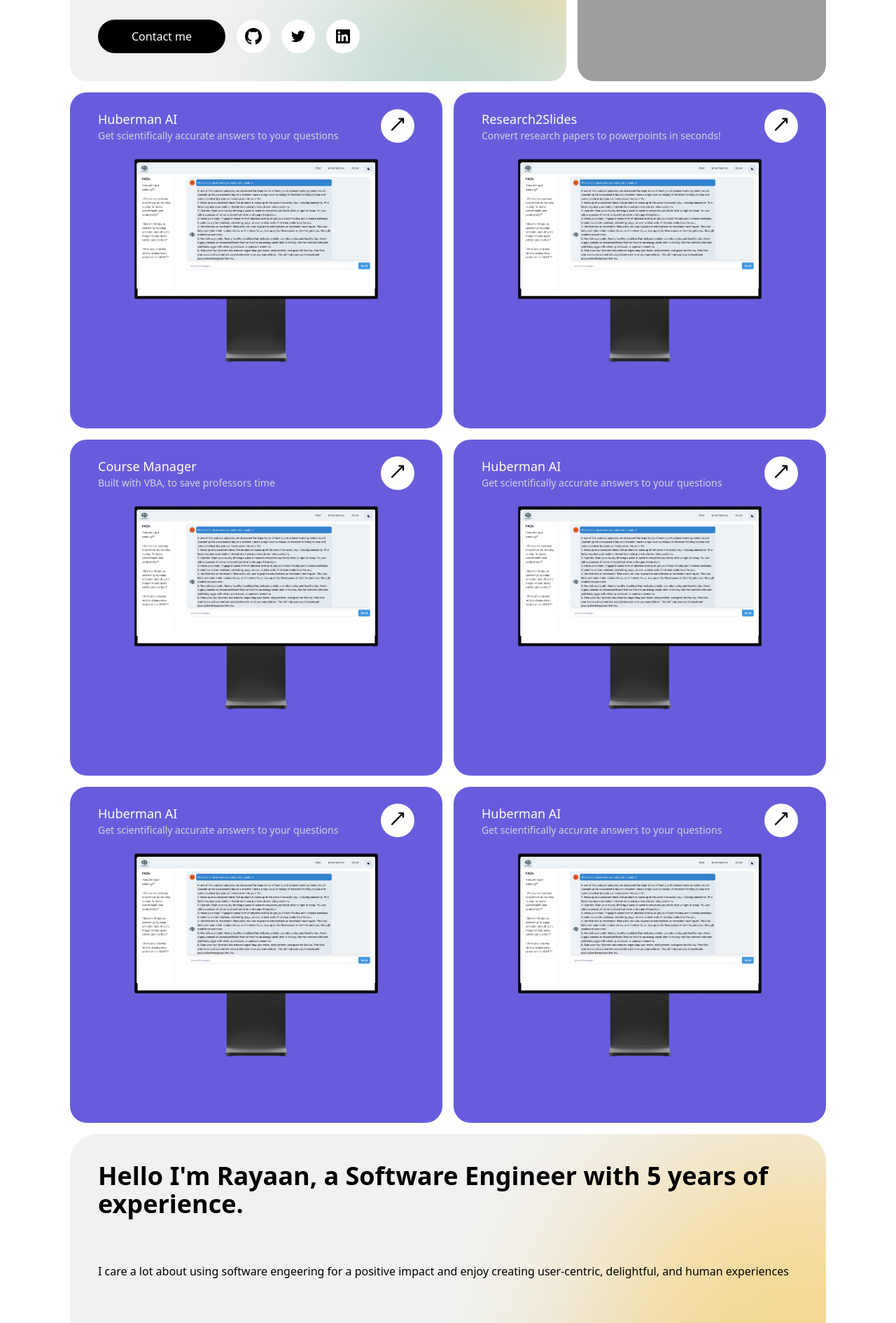
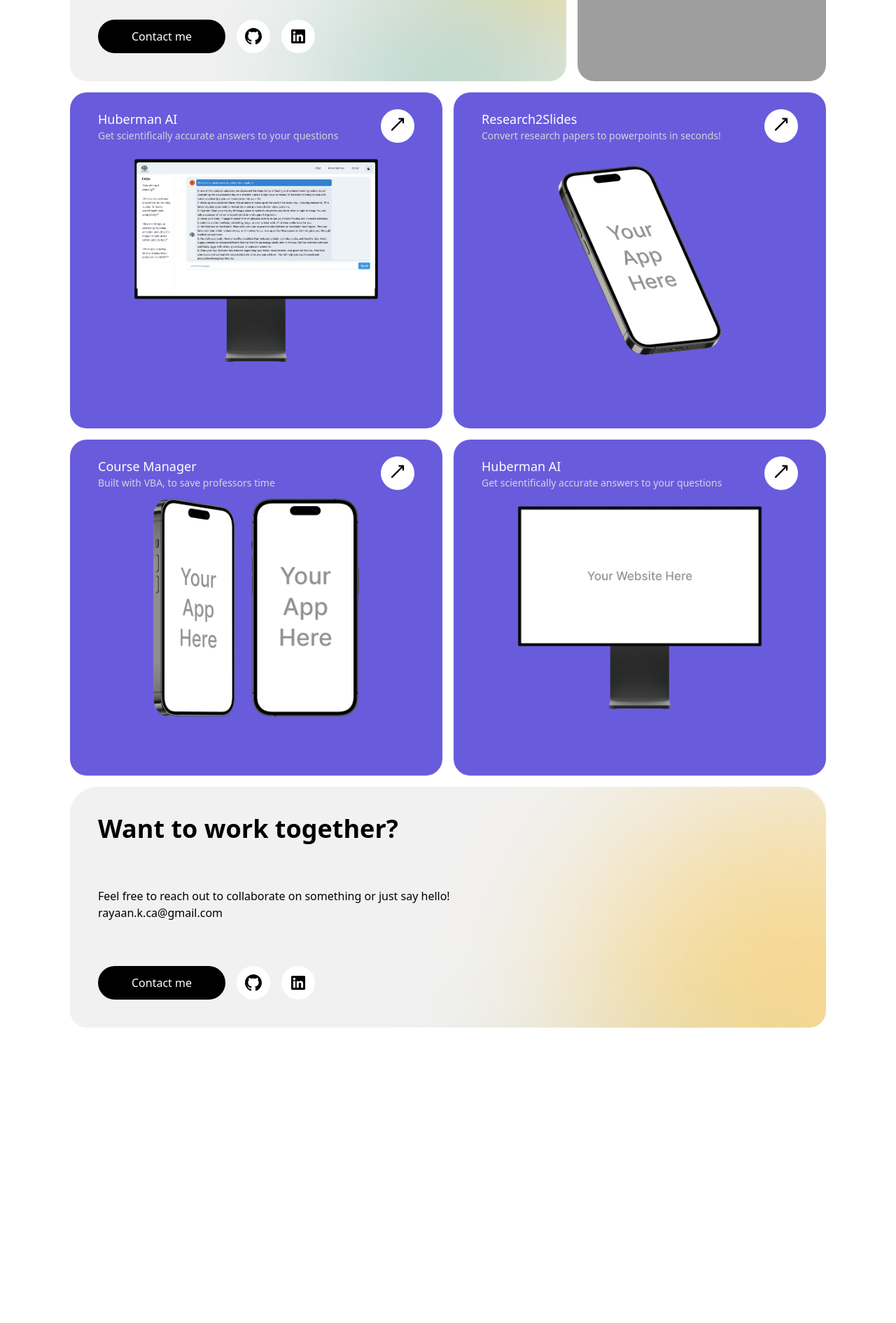
Before and after one commit to ayanalikhan4/Personal-Website, a Next.js app: page / in a window 1280 px wide. Shown: the part 420-2310 px from the top of the page at 70% size. After the commit the page ends 1920 px from the top, so only its background shows below. Built offline with nearby package versions, Linux system fonts and the light colour scheme; grey boxes are pictures that could not be loaded.

Commit message:
finished for now

```diff
--- a/src/pages/index.tsx
+++ b/src/pages/index.tsx
@@ -36,14 +36,6 @@ export default function Home() {
                 <Github className="w-6 h-6"/>
               </SocialButton>
 
-              {/* <SocialButton bgColor="instagram">
-                <Instagram className="w-5 h-5"/>
-              </SocialButton> */}
-
-              <SocialButton bgColor="twitter">
-                <Twitter className="w-5 h-5"/>
-              </SocialButton>
-
               <SocialButton bgColor="linkedin">
                 <Linkedin className="w-5 h-5"/>
               </SocialButton>
@@ -64,35 +56,21 @@ export default function Home() {
         <ProjectPreview
           name="Research2Slides"
           description="Convert research papers to powerpoints in seconds!"
-          imageUrl="/huberman-ai.png"
+          imageUrl="/project-1.png"
           bgColor="#685cdd"
           dark
         />
         <ProjectPreview
           name="Course Manager"
           description="Built with VBA, to save professors time"
-          imageUrl="/huberman-ai.png"
+          imageUrl="/project-2.png"
           bgColor="#685cdd"
           dark
         />
         <ProjectPreview
           name="Huberman AI"
           description="Get scientifically accurate answers to your questions"
-          imageUrl="/huberman-ai.png"
-          bgColor="#685cdd"
-          dark
-        />
-        <ProjectPreview
-          name="Huberman AI"
-          description="Get scientifically accurate answers to your questions"
-          imageUrl="/huberman-ai.png"
-          bgColor="#685cdd"
-          dark
-        />
-        <ProjectPreview
-          name="Huberman AI"
-          description="Get scientifically accurate answers to your questions"
-          imageUrl="/huberman-ai.png"
+          imageUrl="/project-3.png"
           bgColor="#685cdd"
           dark
         />
@@ -101,9 +79,8 @@ export default function Home() {
       <section className="grid grid-cols-1 mb-8">
 
         <div className="h=[30rem] rounded-3xl p-10 flex flex-col gap-16 bg-[url('/gradient-bg.jpg')] bg-cover">
-          <h1 className="text-4xl font-semibold">Hello I'm Rayaan, a Software Engineer with 5 years of experience.</h1>
-          <p className="flex-1">I care a lot about using software engeering for a positive impact and enjoy
-            creating user-centric, delightful, and human experiences
+          <h1 className="text-4xl font-semibold">Want to work together?</h1>
+          <p className="flex-1">Feel free to reach out to collaborate on something or just say hello! <br></br> rayaan.k.ca@gmail.com
           </p>
 
           <div className="flex flex-col lg:flex-row items-center gap-4 justify-self-end">
@@ -114,9 +91,6 @@ export default function Home() {
                 <Github className="w-6 h-6"/>
               </SocialButton>
 
-              <SocialButton bgColor="twitter">
-                <Twitter className="w-5 h-5"/>
-              </SocialButton>
 
               <SocialButton bgColor="linkedin">
                 <Linkedin className="w-5 h-5"/>
```
